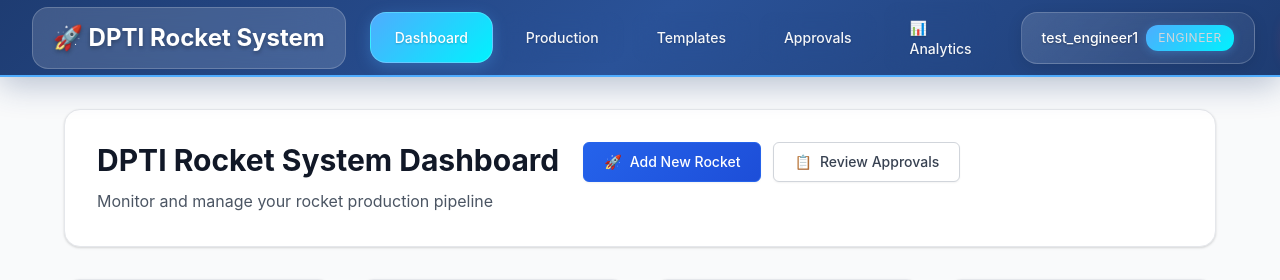
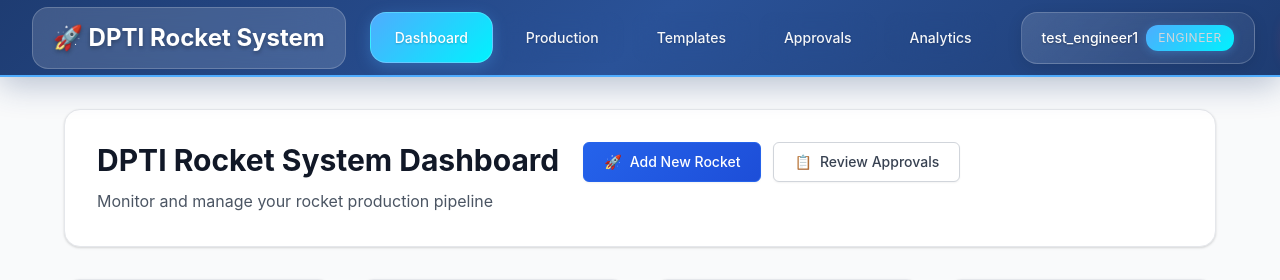
Before and after one commit to roan2008/dpti-rocket-system, a PHP site: page /dpti-rocket-system/dashboard.php in a window 1280 px wide; the page is wider, and only the part inside the window is pictured. Shown: the top 280 px of that part. Run offline with PHP 8.4, Linux system fonts and the light colour scheme; the visitor is signed in with stand-in values (Sample User, id 1); data that the repository does not hold is empty.

Commit message:
fix: Update analytics link text for consistency in navigation

```diff
--- a/includes/header.php
+++ b/includes/header.php
@@ -88,7 +88,7 @@ function is_active_nav($path) {
                     <?php endif; ?>
 
                     <?php if (has_role('engineer') || has_role('admin')): ?>
-                        <a href="/dpti-rocket-system/views/analytics_dashboard_view.php" class="nav-link <?php echo is_active_nav('/views/analytics_dashboard_view.php') ? 'nav-link-primary' : ''; ?>">📊 Analytics</a>
+                        <a href="/dpti-rocket-system/views/analytics_dashboard_view.php" class="nav-link <?php echo is_active_nav('/views/analytics_dashboard_view.php') ? 'nav-link-primary' : ''; ?>">Analytics</a>
                     <?php endif; ?>
 
                     <?php if (has_role('admin')): ?>
```
